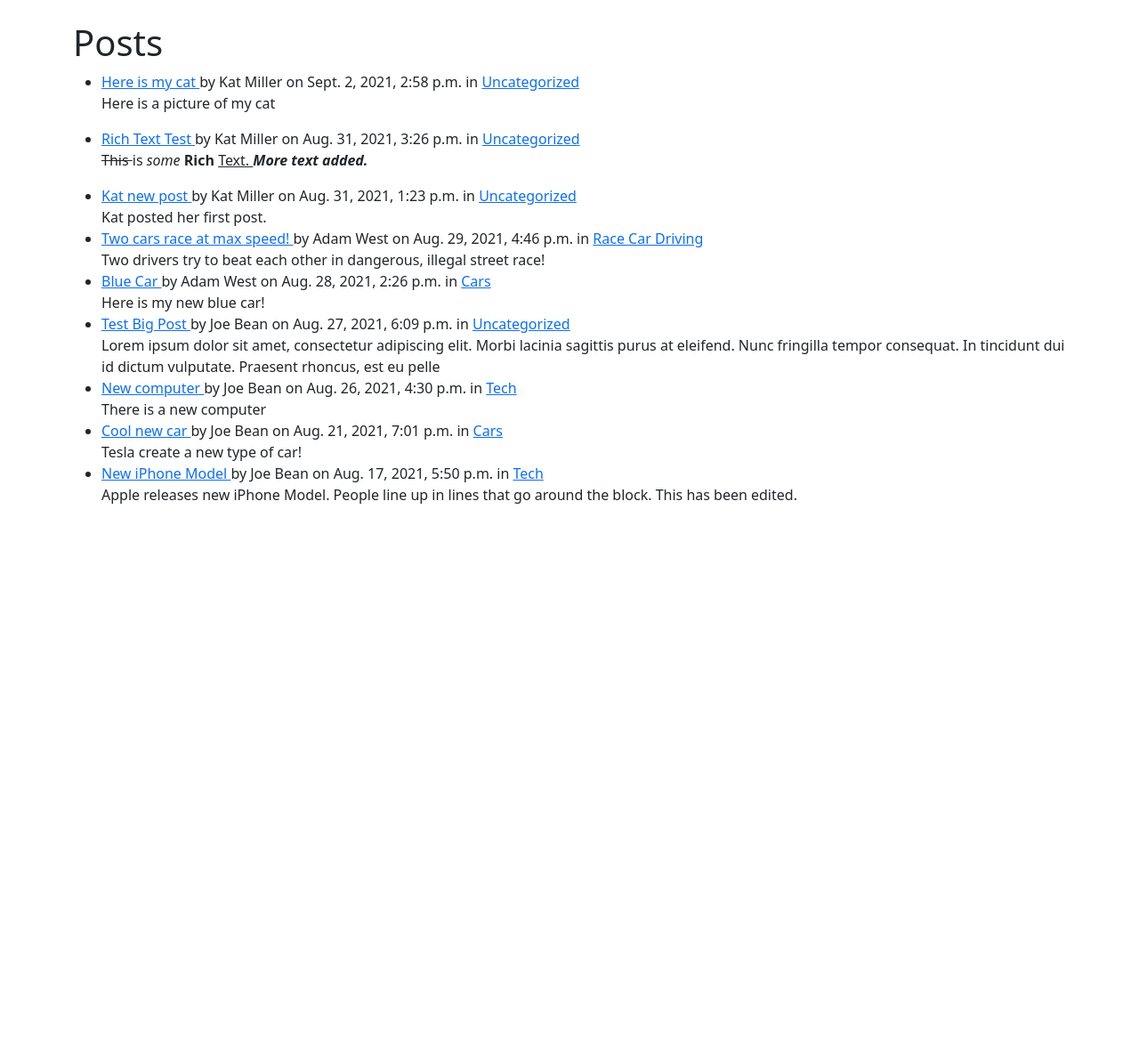
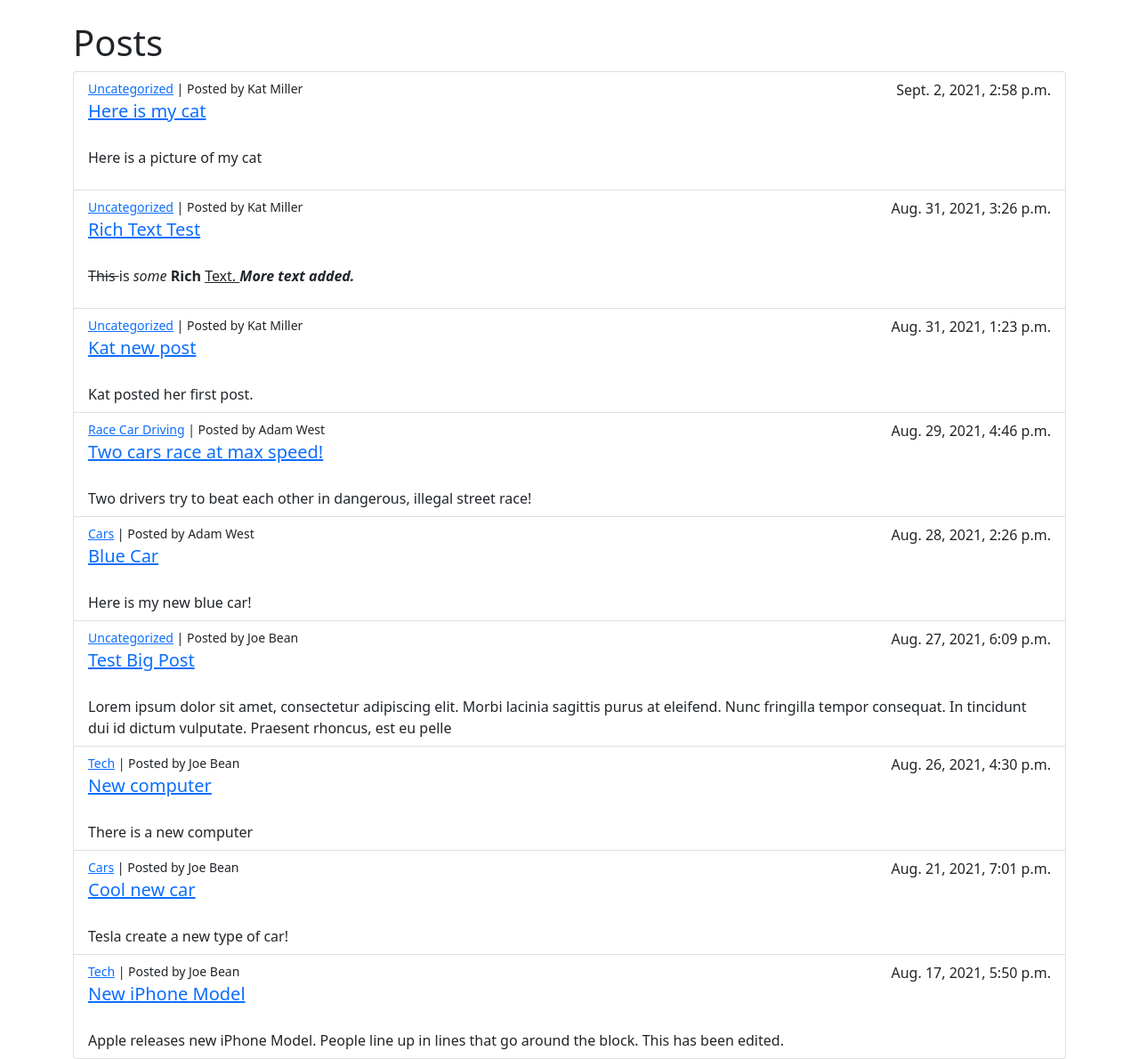
Before and after one commit to ChrisMcMillan/News-Sphere, a Django app: page /posts/ in a window 1280 px wide. Shown: the part 56-1246 px from the top of the page at 89% size. Before the commit the page ends 622 px from the top, so only its background shows below. Run offline with Django 3.2, Linux system fonts and the light colour scheme; data comes from the database, SQL or seed files in the repository; some libraries are stand-ins or nearby versions.

Commit message:
Worked on the posts page's look

```diff
--- /dev/null
+++ b/mysite/commands.txt
@@ -0,0 +1,4 @@
+cd mysite
+py manage.py runserver
+python manage.py makemigrations
+python manage.py migrate
--- a/mysite/posts/templates/posts/index.html
+++ b/mysite/posts/templates/posts/index.html
@@ -4,19 +4,17 @@
 
 <h1> Posts </h1>
 {% if latest_posts_list %}
-    <ul>
+    <ul class="list-group">
     {% for post in latest_posts_list %}
-        <li>
+        <li class="list-group-item">
 
-            <a href="{% url 'posts:post_page' post.id %}">
-            {{ post.post_title }}
-            </a>
+            <div class="d-flex w-100 justify-content-between">
 
-            by {{ post.user.first_name }} {{ post.user.last_name }}
+                <small>
+                    <a href="{% url 'posts:category' post.category.name|slugify %}">
+                    {{ post.category.name }}</a>
 
-            on {{ post.pub_date }}
-
-            in <a href="{% url 'posts:category' post.category.name|slugify %}"> {{ post.category.name }} </a>
+                    | Posted by {{ post.user.first_name }} {{ post.user.last_name }}
 
                      {% if user.is_authenticated and user.id == post.user.id %}
                         <small>(
@@ -26,6 +24,17 @@
                             )
                         </small>
                     {% endif %}
+
+                </small>
+
+                {{ post.pub_date }}
+
+             </div>
+
+              <h5 class="mb-1">  <a href="{% url 'posts:post_page' post.id %}">
+                {{ post.post_title }}
+              </a> </h5>
+
 
             <br/>
             {{ post.post_description|slice:":200"|safe }}
```
Lines whose indentation alone changed are shown as unchanged.
